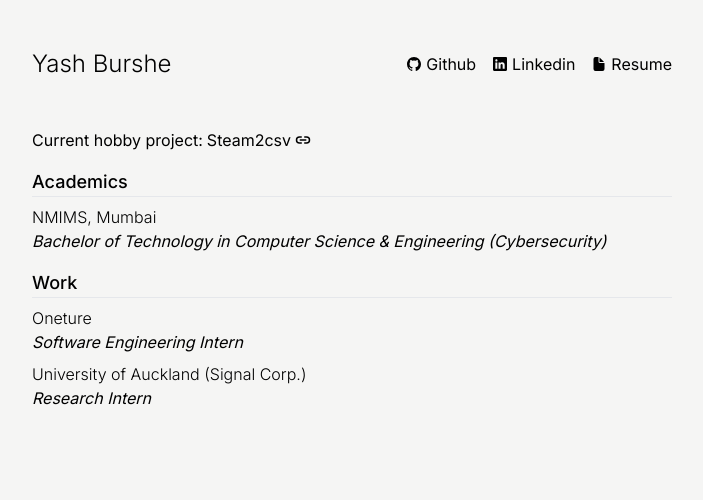
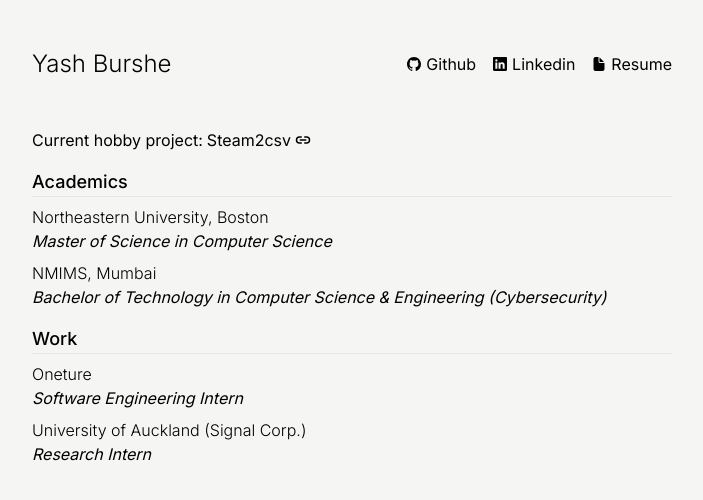
Before and after one commit to yburshe/yburshe.github.io, a React (Vite) app: page / in a window 1280 px wide. Shown: the top 500 px of the page, without its empty margins (288-991 px from the left). Built offline with nearby package versions, Linux system fonts and the light colour scheme.

Commit message:
Update academics

```diff
--- a/src/routes/root.tsx
+++ b/src/routes/root.tsx
@@ -11,6 +11,10 @@
     {
       name: "Academics",
       posts: [
+        {
+          name: "Northeastern University, Boston",
+          tag: "Master of Science in Computer Science"
+        },
         {
           name: "NMIMS, Mumbai",
           tag: "Bachelor of Technology in Computer Science & Engineering (Cybersecurity)",
```
